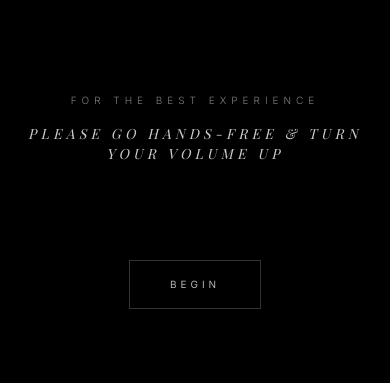
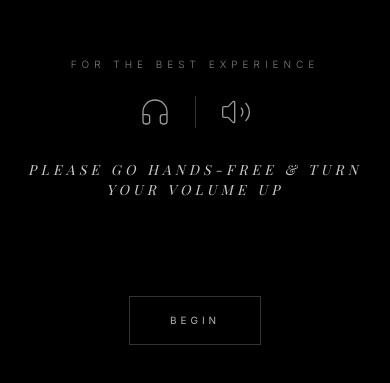
Before and after one commit to ranthulaAm/shaku, a React (Vite) app: page / in a window 390 px wide. Shown: the part 221-604 px from the top of the page. Built offline with nearby package versions, Linux system fonts and the light colour scheme; a web font is replaced by a local one.

Commit message:
Adjust layout and add audio icons for user guidance
Increased gap between elements in the motion div and added Headphones and Volume2 icons for better user experience.

```diff
--- a/src/App.tsx
+++ b/src/App.tsx
@@ -1,5 +1,6 @@
 import { motion, useScroll, useTransform, AnimatePresence, useMotionValue } from 'motion/react';
 import { useRef, useState, useEffect, useCallback } from 'react';
+import { Headphones, Volume2 } from 'lucide-react';
 import mapData from './japan-map-data.json';
 import { memories } from './memory-data';
 
@@ -99,11 +100,20 @@ const Loader = ({ onStart }: { onStart: () => void }) => {
           initial={{ opacity: 0, filter: 'blur(10px)' }}
           animate={{ opacity: 1, filter: 'blur(0px)' }}
           transition={{ duration: 2, ease: "easeOut" }}
-          className="flex flex-col items-center gap-4 mb-16"
+          className="flex flex-col items-center gap-6 mb-16"
         >
           <p className="text-white/50 text-[10px] md:text-xs tracking-[0.5em] uppercase font-light">
             For the best experience
           </p>
+          <div className="flex items-center gap-6 text-white/60 mb-2">
+            <div className="flex flex-col items-center gap-3">
+              <Headphones className="w-8 h-8 md:w-10 md:h-10 stroke-[1]" />
+            </div>
+            <span className="w-[1px] h-8 bg-white/20"></span>
+            <div className="flex flex-col items-center gap-3">
+              <Volume2 className="w-8 h-8 md:w-10 md:h-10 stroke-[1]" />
+            </div>
+          </div>
           <p className="text-white/80 text-sm md:text-base tracking-[0.3em] uppercase font-serif italic">
             Please go hands-free & turn your volume up
           </p>
```
